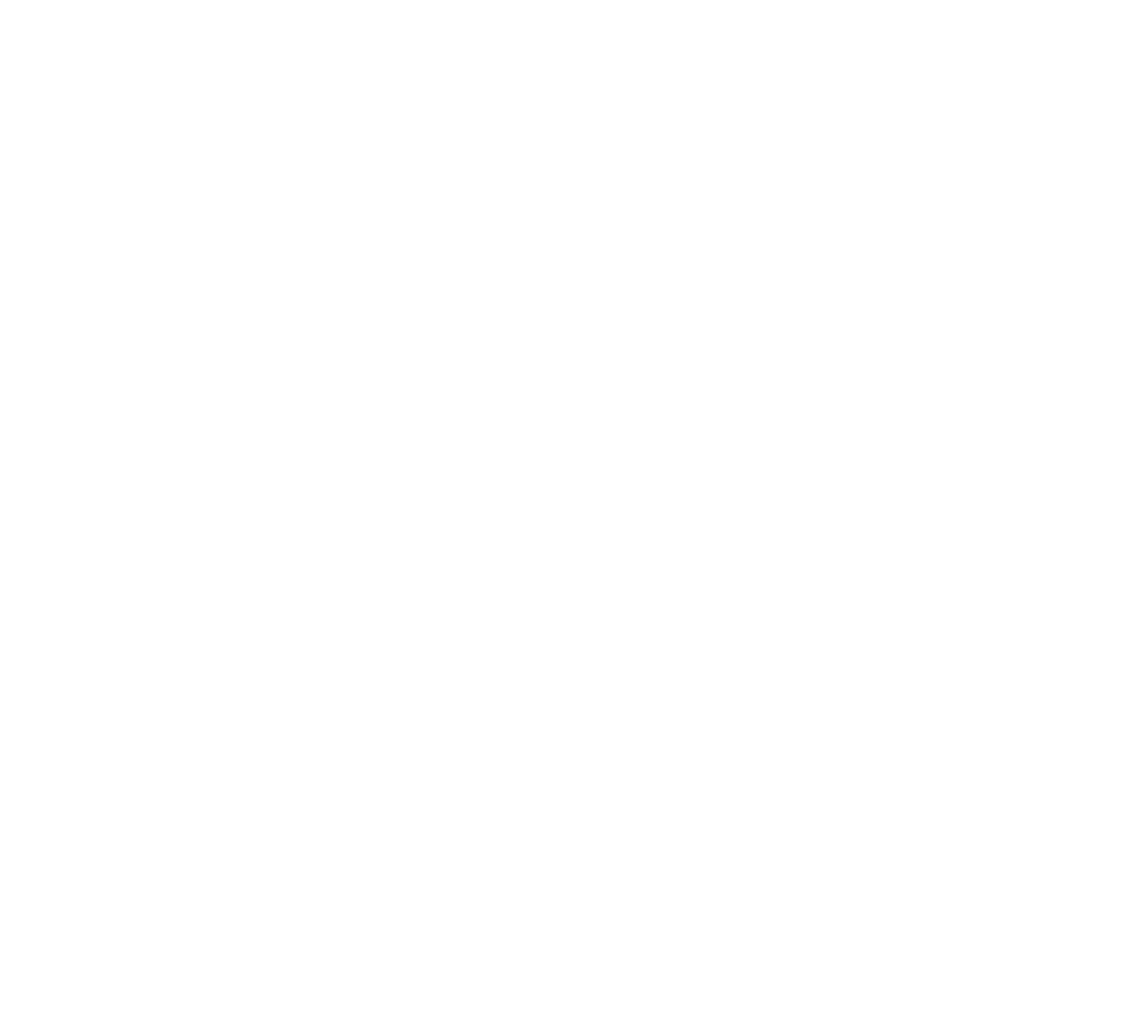
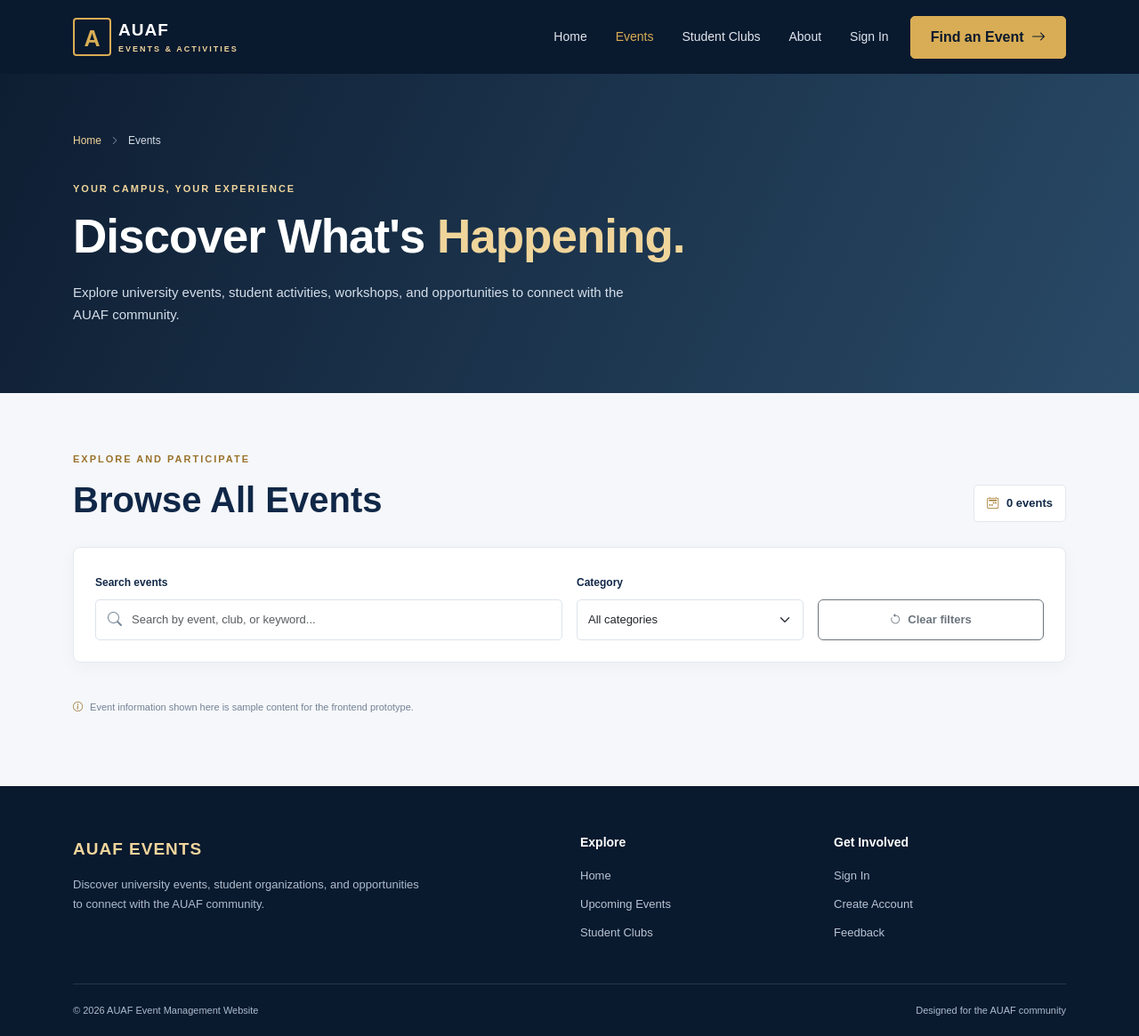
Before and after one commit to Zohra-tech/AUAF-event-management-website, a PHP site: page /pages/events.php in a window 1280 px wide. Before the commit the page is empty. Shown: the whole page at 89% size. Before the commit the page ends 800 px from the top, so only its background shows below. Run offline with PHP 8.4, Linux system fonts and the light colour scheme.

Commit message:
event page is finalized.

```diff
--- a/assets/css/style.css
+++ b/assets/css/style.css
@@ -556,3 +556,275 @@ a {
         flex-direction: column;
     }
 }
+
+/* this style is for event.php page
+
+
+/* =========================================
+   EVENTS LISTING PAGE
+   ========================================= */
+
+.events-page-hero {
+    padding: 65px 0 75px;
+    color: #ffffff;
+    background:
+        linear-gradient(115deg, rgba(9, 25, 46, 0.98), rgba(25, 60, 91, 0.93));
+}
+
+.events-breadcrumb {
+    display: flex;
+    align-items: center;
+    gap: 10px;
+    margin-bottom: 35px;
+    color: #d3dce7;
+    font-size: 12px;
+}
+
+.events-breadcrumb a {
+    color: var(--gold-light);
+}
+
+.events-breadcrumb i {
+    font-size: 10px;
+    opacity: 0.7;
+}
+
+.events-page-hero .section-eyebrow {
+    color: var(--gold-light);
+}
+
+.events-page-hero h1 {
+    font-size: clamp(34px, 5vw, 53px);
+    font-weight: 800;
+    line-height: 1.2;
+    letter-spacing: -1px;
+    margin-bottom: 18px;
+}
+
+.events-page-hero h1 span {
+    color: var(--gold-light);
+}
+
+.events-page-hero p {
+    max-width: 650px;
+    margin: 0;
+    color: #d4deea;
+    font-size: 15px;
+}
+
+.event-browser {
+    padding: 65px 0 80px;
+    background: #f5f7fa;
+}
+
+.event-browser-heading {
+    display: flex;
+    align-items: flex-end;
+    justify-content: space-between;
+    gap: 20px;
+    margin-bottom: 28px;
+}
+
+.event-browser-heading .section-title {
+    margin-bottom: 0;
+}
+
+.event-total {
+    flex-shrink: 0;
+    color: var(--navy);
+    background: #ffffff;
+    border: 1px solid #e2e8ef;
+    padding: 9px 14px;
+    border-radius: 5px;
+    font-size: 13px;
+    font-weight: 700;
+}
+
+.event-total i {
+    color: #a57a2f;
+    margin-right: 5px;
+}
+
+.event-filter-panel {
+    padding: 24px;
+    margin-bottom: 35px;
+    background: #ffffff;
+    border: 1px solid #e4e9f0;
+    border-radius: 8px;
+    box-shadow: 0 5px 20px rgba(16, 39, 71, 0.035);
+}
+
+.event-filter-panel .form-label {
+    color: var(--navy);
+    font-size: 12px;
+    font-weight: 750;
+    margin-bottom: 8px;
+}
+
+.event-search-input {
+    position: relative;
+}
+
+.event-search-input > i {
+    position: absolute;
+    top: 50%;
+    left: 14px;
+    z-index: 2;
+    transform: translateY(-50%);
+    color: #77869a;
+}
+
+.event-search-input .form-control {
+    padding-left: 40px;
+}
+
+.event-filter-panel .form-control,
+.event-filter-panel .form-select {
+    min-height: 46px;
+    border-color: #dce3eb;
+    border-radius: 5px;
+    font-size: 13px;
+}
+
+.event-filter-panel .form-control:focus,
+.event-filter-panel .form-select:focus {
+    border-color: #9a7a3e;
+    box-shadow: 0 0 0 3px rgba(217, 173, 85, 0.15);
+}
+
+.clear-filter-btn {
+    min-height: 46px;
+    font-size: 13px;
+    font-weight: 650;
+}
+
+.event-list-card {
+    display: flex;
+    flex-direction: column;
+}
+
+.event-list-card .event-card-art {
+    min-height: 180px;
+}
+
+.event-list-card .event-card-body {
+    display: flex;
+    flex: 1;
+    flex-direction: column;
+}
+
+.event-list-card .event-card-body > p {
+    min-height: 70px;
+}
+
+.event-date-badge {
+    position: absolute;
+    right: 15px;
+    bottom: 15px;
+    display: flex;
+    flex-direction: column;
+    align-items: center;
+    justify-content: center;
+    width: 55px;
+    height: 61px;
+    background: #ffffff;
+    border-radius: 5px;
+    box-shadow: 0 4px 14px rgba(0, 0, 0, 0.12);
+}
+
+.event-date-badge span {
+    color: #9a722b;
+    font-size: 10px;
+    font-weight: 800;
+    letter-spacing: 1px;
+}
+
+.event-date-badge strong {
+    color: var(--navy);
+    font-size: 25px;
+    line-height: 1.2;
+}
+
+.event-meta {
+    display: flex;
+    flex-direction: column;
+    gap: 8px;
+    margin-top: auto;
+    padding: 14px 0;
+    color: #68778a;
+    font-size: 11px;
+    border-top: 1px solid #edf0f4;
+}
+
+.event-meta i {
+    width: 19px;
+    color: #9a722b;
+}
+
+.event-list-card .event-link {
+    margin-top: 0;
+}
+
+.no-events {
+    text-align: center;
+    padding: 60px 20px;
+    background: #ffffff;
+    border: 1px dashed #d5dde7;
+    border-radius: 8px;
+}
+
+.no-events > i {
+    display: block;
+    color: #9a722b;
+    font-size: 42px;
+    margin-bottom: 15px;
+}
+
+.no-events h3 {
+    color: var(--navy);
+    font-size: 22px;
+    font-weight: 750;
+}
+
+.no-events p {
+    color: var(--muted);
+    font-size: 14px;
+}
+
+.events-note {
+    margin-top: 30px;
+    color: #758296;
+    font-size: 11px;
+}
+
+.events-note i {
+    margin-right: 5px;
+    color: #9a722b;
+}
+
+@media (max-width: 576px) {
+    .events-page-hero {
+        padding: 45px 0 55px;
+    }
+
+    .events-breadcrumb {
+        margin-bottom: 25px;
+    }
+
+    .event-browser {
+        padding: 45px 0 55px;
+    }
+
+    .event-browser-heading {
+        align-items: flex-start;
+        flex-direction: column;
+    }
+
+    .event-filter-panel {
+        padding: 17px;
+    }
+
+    .event-list-card .event-card-art {
+        min-height: 160px;
+    }
+}
--- a/pages/events.php
+++ b/pages/events.php
@@ -0,0 +1,267 @@
+
+<?php
+$pageTitle = "Upcoming Events | AUAF";
+
+// No sample events. The database integration will be added later.
+$events = [];
+
+$categories = [];
+?>
+
+
+<!DOCTYPE html>
+<html lang="en">
+<head>
+    <meta charset="UTF-8">
+    <meta name="viewport" content="width=device-width, initial-scale=1.0">
+    <meta name="description" content="Browse academic, cultural, and student club events at AUAF.">
+    <title><?= htmlspecialchars($pageTitle) ?></title>
+
+    <link href="https://cdn.jsdelivr.net/npm/bootstrap@5.3.3/dist/css/bootstrap.min.css"
+          rel="stylesheet">
+    <link href="https://cdn.jsdelivr.net/npm/bootstrap-icons@1.11.3/font/bootstrap-icons.min.css"
+          rel="stylesheet">
+    <link rel="stylesheet" href="../assets/css/style.css">
+</head>
+
+<body>
+
+<!-- Navigation -->
+<nav class="navbar navbar-expand-lg navbar-dark site-navbar">
+    <div class="container">
+        <a class="navbar-brand d-flex align-items-center gap-2" href="../index.php">
+            <span class="brand-mark">A</span>
+            <span class="brand-text">
+                AUAF
+                <small>EVENTS & ACTIVITIES</small>
+            </span>
+        </a>
+
+        <button class="navbar-toggler" type="button"
+                data-bs-toggle="collapse" data-bs-target="#mainNavigation"
+                aria-controls="mainNavigation" aria-expanded="false"
+                aria-label="Toggle navigation">
+            <span class="navbar-toggler-icon"></span>
+        </button>
+
+        <div class="collapse navbar-collapse" id="mainNavigation">
+            <ul class="navbar-nav ms-auto align-items-lg-center gap-lg-3">
+                <li class="nav-item">
+                    <a class="nav-link" href="../index.php">Home</a>
+                </li>
+                <li class="nav-item">
+                    <a class="nav-link active" href="events.php">Events</a>
+                </li>
+                <li class="nav-item">
+                    <a class="nav-link" href="clubs.php">Student Clubs</a>
+                </li>
+                <li class="nav-item">
+                    <a class="nav-link" href="../index.php#about">About</a>
+                </li>
+                <li class="nav-item">
+                    <a class="nav-link" href="login.php">Sign In</a>
+                </li>
+                <li class="nav-item">
+                    <a class="btn btn-gold" href="#event-list">
+                        Find an Event <i class="bi bi-arrow-right ms-1"></i>
+                    </a>
+                </li>
+            </ul>
+        </div>
+    </div>
+</nav>
+
+<!-- Page heading -->
+<section class="events-page-hero">
+    <div class="container">
+        <div class="events-breadcrumb">
+            <a href="../index.php">Home</a>
+            <i class="bi bi-chevron-right"></i>
+            <span>Events</span>
+        </div>
+
+        <span class="section-eyebrow">YOUR CAMPUS, YOUR EXPERIENCE</span>
+        <h1>Discover What's <span>Happening.</span></h1>
+        <p>
+            Explore university events, student activities, workshops,
+            and opportunities to connect with the AUAF community.
+        </p>
+    </div>
+</section>
+
+<!-- Event search and filters -->
+<section class="event-browser" id="event-list">
+    <div class="container">
+
+        <div class="event-browser-heading">
+            <div>
+                <span class="section-eyebrow">EXPLORE AND PARTICIPATE</span>
+                <h2 class="section-title">Browse All Events</h2>
+            </div>
+            <span class="event-total">
+                <i class="bi bi-calendar2-week"></i>
+                <span id="event-count"><?= count($events) ?></span> events
+            </span>
+        </div>
+
+        <div class="event-filter-panel">
+            <div class="row g-3 align-items-end">
+                <div class="col-lg-6">
+                    <label for="eventSearch" class="form-label">Search events</label>
+                    <div class="event-search-input">
+                        <i class="bi bi-search"></i>
+                        <input type="search" id="eventSearch"
+                               class="form-control"
+                               placeholder="Search by event, club, or keyword..."
+                               autocomplete="off">
+                    </div>
+                </div>
+
+                <div class="col-sm-6 col-lg-3">
+                    <label for="categoryFilter" class="form-label">Category</label>
+                    <select id="categoryFilter" class="form-select">
+                        <option value="all">All categories</option>
+                        <?php foreach ($categories as $category): ?>
+                            <option value="<?= htmlspecialchars(strtolower($category)) ?>">
+                                <?= htmlspecialchars($category) ?>
+                            </option>
+                        <?php endforeach; ?>
+                    </select>
+                </div>
+
+                <div class="col-sm-6 col-lg-3">
+                    <button type="button" id="clearFilters"
+                            class="btn btn-outline-secondary clear-filter-btn w-100">
+                        <i class="bi bi-arrow-counterclockwise me-1"></i>
+                        Clear filters
+                    </button>
+                </div>
+            </div>
+        </div>
+
+        <!-- Event cards -->
+        <div class="row g-4 event-results" id="eventResults">
+
+            <?php foreach ($events as $event): ?>
+                <?php
+                    $timestamp = strtotime($event["date"]);
+                    $searchText = strtolower(
+                        $event["title"] . " " .
+                        $event["category"] . " " .
+                        $event["club"] . " " .
+                        $event["description"] . " " .
+                        $event["location"]
+                    );
+                ?>
+
+                <div class="col-md-6 col-lg-4 event-item"
+                     data-category="<?= htmlspecialchars(strtolower($event["category"])) ?>"
+                     data-search="<?= htmlspecialchars($searchText, ENT_QUOTES, 'UTF-8') ?>">
+
+                    <article class="event-card event-list-card">
+                        <div class="event-card-art">
+                            <div class="event-art-icon">
+                                <i class="bi <?= htmlspecialchars($event["icon"]) ?>"></i>
+                            </div>
+
+                            <span class="event-category">
+                                <?= htmlspecialchars($event["category"]) ?>
+                            </span>
+
+                            <div class="event-date-badge">
+                                <span><?= strtoupper(date("M", $timestamp)) ?></span>
+                                <strong><?= date("d", $timestamp) ?></strong>
+                            </div>
+                        </div>
+
+                        <div class="event-card-body">
+                            <div class="event-date">
+                                <i class="bi bi-clock"></i>
+                                <?= date("l, F j", $timestamp) ?>
+                                &bull;
+                                <?= htmlspecialchars($event["time"]) ?>
+                            </div>
+
+                            <h3><?= htmlspecialchars($event["title"]) ?></h3>
+
+                            <p><?= htmlspecialchars($event["description"]) ?></p>
+
+                            <div class="event-meta">
+                                <span>
+                                    <i class="bi bi-people"></i>
+                                    <?= htmlspecialchars($event["club"]) ?>
+                                </span>
+                                <span>
+                                    <i class="bi bi-geo-alt"></i>
+                                    <?= htmlspecialchars($event["location"]) ?>
+                                </span>
+                            </div>
+
+                            <a href="events.php?id=<?= (int)$event["id"] ?>"
+                               class="event-link">
+                                View event details
+                                <i class="bi bi-arrow-up-right"></i>
+                            </a>
+                        </div>
+                    </article>
+                </div>
+            <?php endforeach; ?>
+
+        </div>
+
+        <!-- Empty state -->
+        <div id="noEvents" class="no-events d-none">
+            <i class="bi bi-calendar-x"></i>
+            <h3>No events found</h3>
+            <p>Try another keyword or select a different category.</p>
+            <button type="button" id="emptyClearFilters" class="btn btn-gold">
+                Show all events
+            </button>
+        </div>
+
+        <div class="events-note">
+            <i class="bi bi-info-circle"></i>
+            Event information shown here is sample content for the frontend prototype.
+        </div>
+    </div>
+</section>
+
+<!-- Footer -->
+<footer class="site-footer">
+    <div class="container">
+        <div class="row gy-4">
+            <div class="col-lg-6">
+                <a class="footer-brand" href="../index.php">AUAF EVENTS</a>
+                <p class="footer-description">
+                    Discover university events, student organizations,
+                    and opportunities to connect with the AUAF community.
+                </p>
+            </div>
+
+            <div class="col-6 col-lg-3">
+                <h4>Explore</h4>
+                <a href="../index.php">Home</a>
+                <a href="events.php">Upcoming Events</a>
+                <a href="clubs.php">Student Clubs</a>
+            </div>
+
+            <div class="col-6 col-lg-3">
+                <h4>Get Involved</h4>
+                <a href="login.php">Sign In</a>
+                <a href="register.php">Create Account</a>
+                <a href="feedback.php">Feedback</a>
+            </div>
+        </div>
+
+        <div class="footer-bottom">
+            <span>&copy; <?= date("Y") ?> AUAF Event Management Website</span>
+            <span>Designed for the AUAF community</span>
+        </div>
+    </div>
+</footer>
+
+<script src="https://cdn.jsdelivr.net/npm/bootstrap@5.3.3/dist/js/bootstrap.bundle.min.js"></script>
+<script src="../assets/js/main.js"></script>
+
+</body>
+</html>
```
Also changed, not shown: pages/event.php (deleted).
